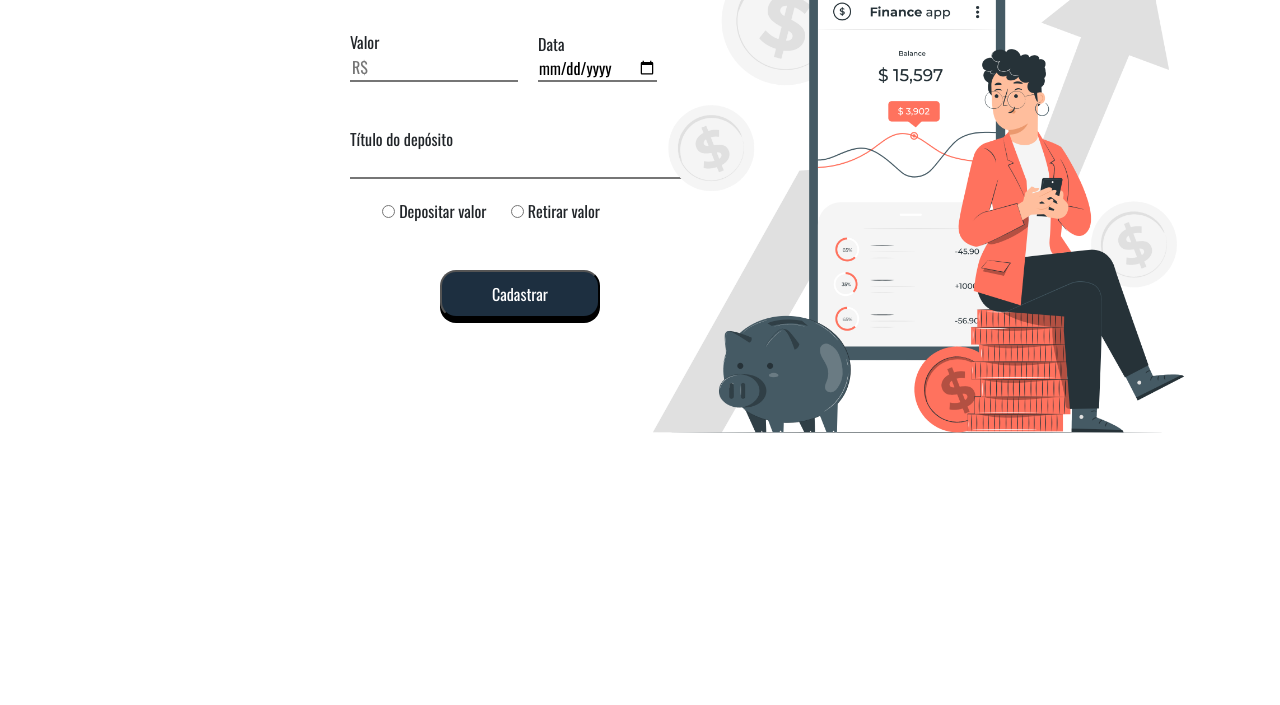
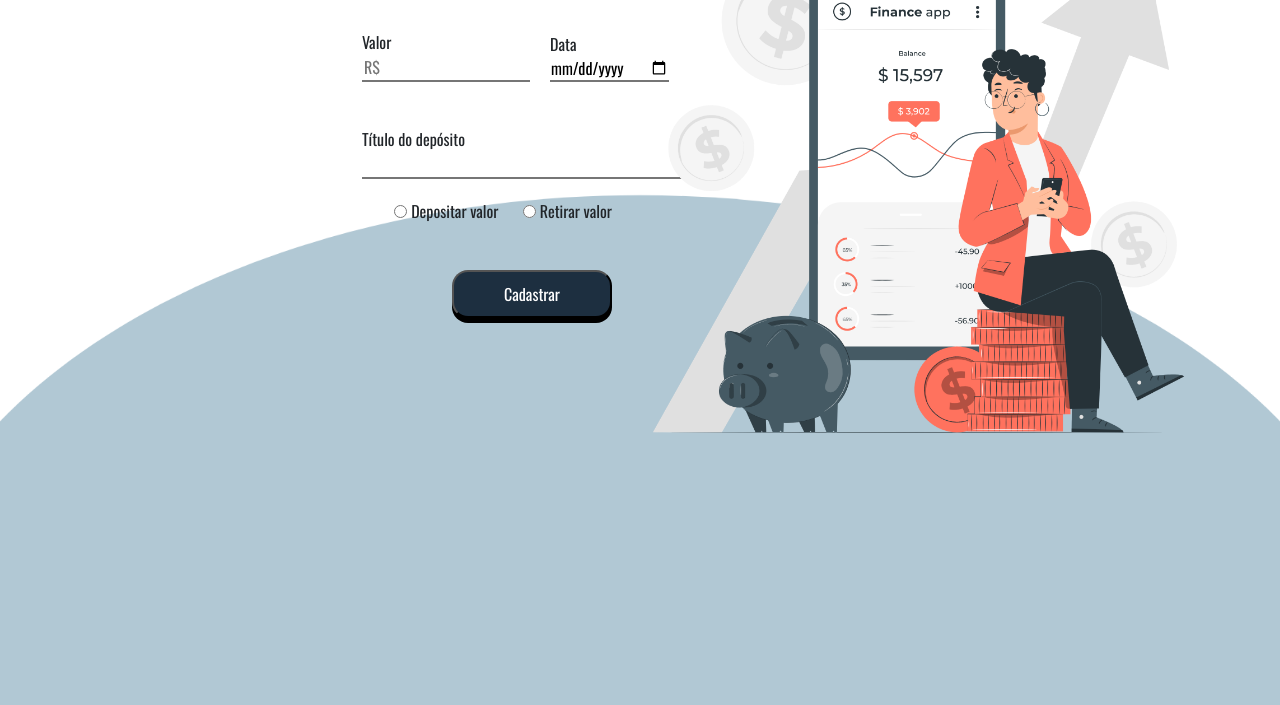
Before and after one commit to bonettdreans/Desafio_Neon, a plain HTML site: page index.html in a window 1280 px wide. Shown: the part 245-950 px from the top of the page. Before the commit the page ends 800 px from the top, so only its background shows below. Drawn offline with nearby package versions, Linux system fonts and the light colour scheme.

Commit message:
Insering the launch screen background

```diff
--- a/css/estilo.css
+++ b/css/estilo.css
@@ -129,3 +129,12 @@ label {
     top: 10px;
     box-shadow: none;
 }
+
+.container-fluid{
+    background-image: url(../img/Design3.png);
+    background-position: center;
+    background-repeat: no-repeat;
+    background-size: cover;
+    height: 100vh;
+
+}
--- a/index.html
+++ b/index.html
@@ -12,6 +12,7 @@
     <title>Asuma Corp</title>
 </head>
 <body>
+    <div class="container-fluid">
     <img src="./img/Finance app-pana.png" class="background">
     <header class="menu-main">
         <nav class="nav_bar">
@@ -80,7 +81,7 @@
         </div>
         </form>
     </main>
-
+</div>
 
 </body>
 </html>
```
Also changed, not shown: img/Design3.png (added).
